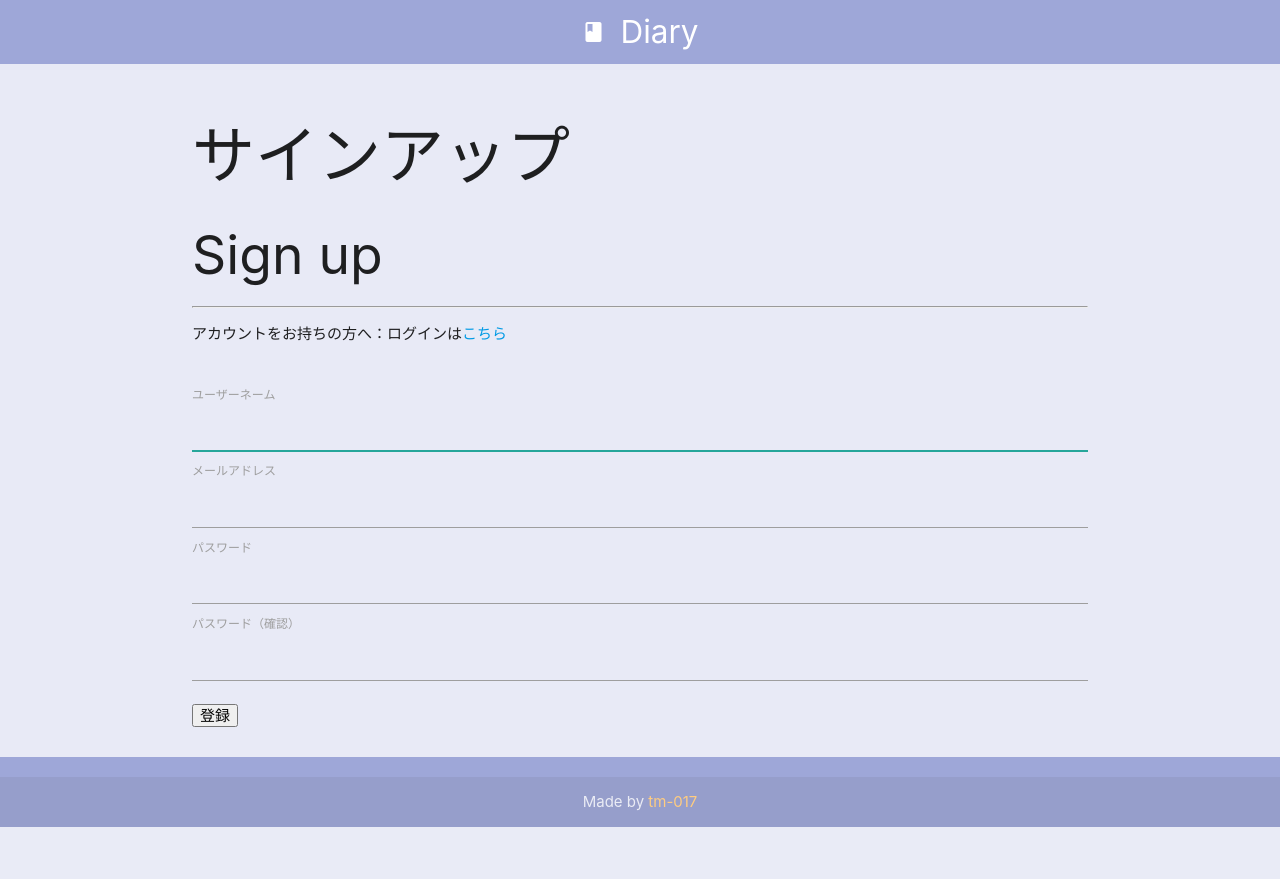
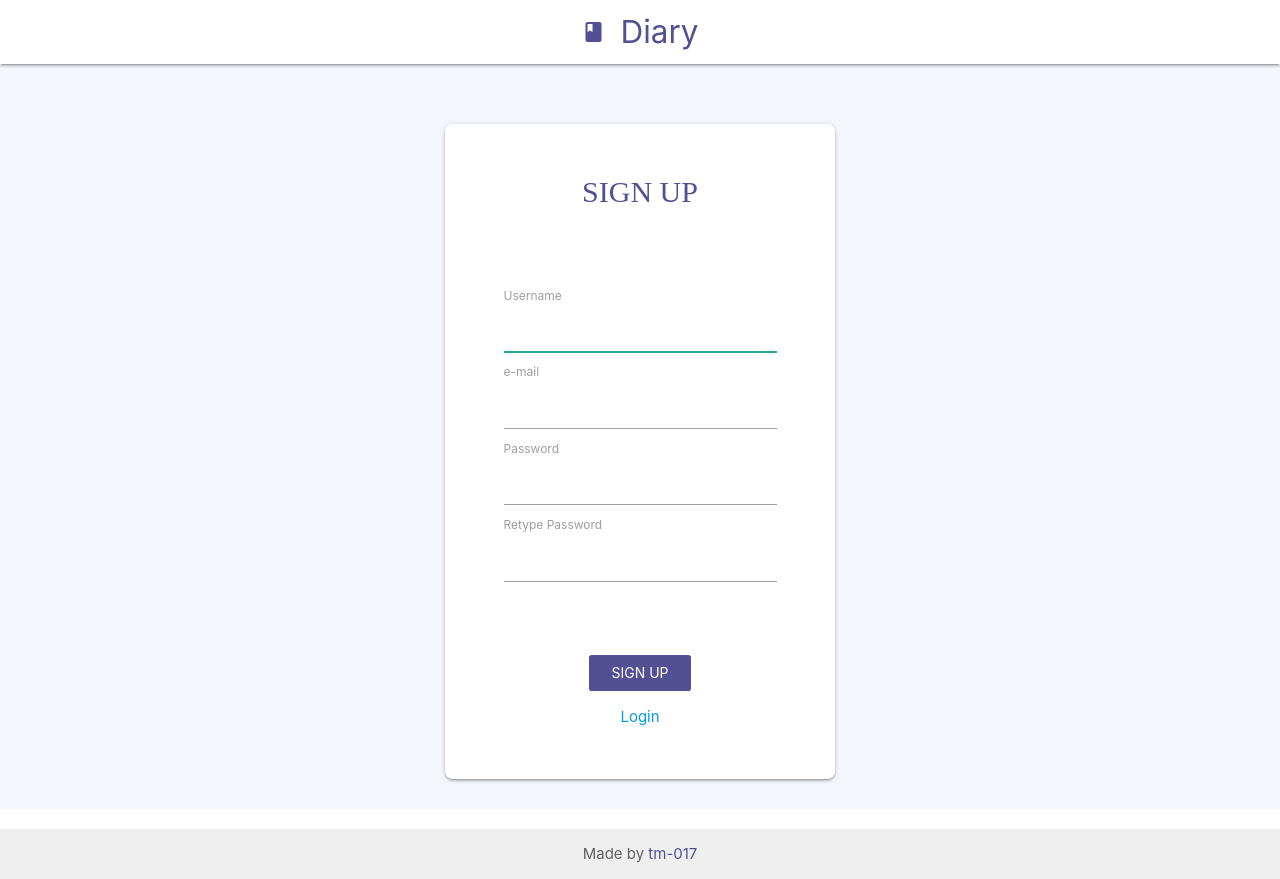
Before and after one commit to aoichi/SprintDiary, a Django app: page /signup/ in a window 1280 px wide. Before the commit the page ends 827 px from the top, so only its background shows below. Run offline with Django 3.2, Linux system fonts and the light colour scheme; some libraries are stand-ins or nearby versions.

Commit message:
design change

```diff
--- a/diary/forms.py
+++ b/diary/forms.py
@@ -94,4 +94,4 @@ class DiaryCreateForm(forms.ModelForm):
         #required=False
     )
     text = forms.CharField(
-                widget=forms.TextInput(attrs={'class':'materialize-textarea'}))
+                widget=forms.Textarea(attrs={'class':'bulmatextarea'}))
--- a/diary/static/diary/style.css
+++ b/diary/static/diary/style.css
@@ -25,16 +25,24 @@ main {
 
 
 .pagination li.active a{
-  background-color: #9ea7d8!important;
+  background-color: #515095!important;
 }
 
 .maincolor {
-    background-color: #9ea7d8;
+    color: #515095!important;
+}
+
+.btncolor {
+    background-color: #515095!important;
+}
+
+.backcolor {
+    background-color: #f4f7fd;
 }
 
 main {
     flex: 1 0 auto;
-    background-color: #e8eaf6;
+    background-color: #f4f7fd;
 }
 
 .collapsible.popout > li {
@@ -85,3 +93,77 @@ main {
     -webkit-box-shadow: 1px 1px 1px rgba(0,0,0,0.2);
     box-shadow: 1px 1px 1px rgba(0,0,0,0.2);
 }
+
+.fixednav {
+
+    width: 100%;
+    margin-left: auto;
+    left: auto;
+    right: auto;
+    position: fixed;
+    background-color: white;
+
+}
+
+.logcard {
+    margin: 0 auto;
+    max-width: 390px;
+    width: 90%;
+    border-radius: 8px;
+}
+
+.login100-form-title {
+    font-family: Ubuntu-Bold;
+    font-size: 30px;
+    color: #515095;
+    line-height: 1.2;
+    text-transform: uppercase;
+    text-align: center;
+    width: 100%;
+    display: block;
+}
+
+.p-b-51 {
+    padding-bottom: 51px;
+}
+
+.p-t-50 {
+    padding-top: 50px;
+}
+
+.waves-effect input[type="button"], .waves-effect input[type="reset"], .waves-effect input[type="submit"] {
+    border: 0;
+    font-style: normal;
+    font-size: inherit;
+    text-transform: inherit;
+    background: none;
+    color: white;
+}
+
+.bulmatextarea {
+    -moz-appearance: none;
+    -webkit-appearance: none;
+    align-items: center;
+    border: 1px solid transparent;
+        border-top-color: transparent;
+        border-right-color: transparent;
+        border-bottom-color: transparent;
+        border-left-color: transparent;
+    border-radius: 4px;
+    box-shadow: none;
+    display: inline-flex;
+    font-size: 1rem;
+    height: 2.25em;
+    justify-content: flex-start;
+    line-height: 1.5;
+    padding-bottom: calc(.375em - 1px);
+    padding-left: calc(.625em - 1px);
+    padding-right: calc(.625em - 1px);
+    padding-top: calc(.375em - 1px);
+    position: relative;
+    vertical-align: top;
+    /*background-color: white!important;*/
+    resize: none;
+    height: 300px;
+    border-color: #9e9e9e;
+}
--- a/diary/templates/diary/mydiary.html
+++ b/diary/templates/diary/mydiary.html
@@ -4,15 +4,16 @@
 {% block meta_title %}{{ heading }} - {{ block.super }}{% endblock %}
 
 {% block content %}
+<br><br>
 <section id="diary-list" class="container">
   {% for diary in object_list %}
   <ul class="collapsible expandable popout">
     <li>
       <div class="collapsible-header">
         {{ diary.title }}
-        <time class = "right" datetime="{{ diary.created_at | date:'Y-m-d' }}">{{ diary.created_at | date:'Y/n/j' }}</time>
+        <time class = "right grey-text text-darken-1" datetime="{{ diary.created_at | date:'Y-m-d' }}">{{ diary.created_at | date:'Y/n/j' }}</time>
       </div>
-      <div class="collapsible-body grey-text text-darken-4">
+      <div class="collapsible-body">
         <!--<a href="{% url 'diary:detail' diary.pk %}"> -->
         <div class="tag">{{ diary.category }}</div>
         <br>
--- a/diary/templates/diary/recommend.html
+++ b/diary/templates/diary/recommend.html
@@ -4,6 +4,7 @@
 {% block meta_title %}{{ heading }} - {{ block.super }}{% endblock %}
 
 {% block content %}
+<br><br>
 <section id="diary-list" class="container">
   {% for diary in object_list %}
   <ul class="collapsible expandable popout">
--- a/diary/templates/diary/signup.html
+++ b/diary/templates/diary/signup.html
@@ -3,50 +3,51 @@
 {% block title %}Signup | {% endblock %}
 
 {% block content %}
+<br><br>
 <section class="section">
-    <div class="container is-mobile">
-        <h1 class="title is-4">サインアップ</h1>
-        <h2 class="subtitle is-6">Sign up</h2>
-        <hr>
-        <p class="help">アカウントをお持ちの方へ：ログインは<a href="{% url 'diary:login' %}">こちら</a></p>
+    <div class="card logcard">
+      <div class="container">
+        <span class="login100-form-title p-t-50 p-b-51">Sign up</span>
           <br>
           <form method="post" action="">
               {% csrf_token %}
               <div class="field">
-                <label class="label">ユーザーネーム</label>
+                  <label class="label">Username</label>
                   <div class="control has-icons-left">
                       {{ form.username }}
                       <span class="icon is-small is-left"><i class="fas fa-user"></i></span>
                   </div>
               </div>
               <div class="field">
-                <label class="label">メールアドレス</label>
+                  <label class="label">e-mail</label>
                   <div class="control has-icons-left">
                       {{ form.email }}
                       <span class="icon is-small is-left"><i class="fas fa-envelope"></i></span>
                   </div>
               </div>
               <div class="field">
-                <label class="label">パスワード</label>
+                  <label class="label">Password</label>
                   <div class="control has-icons-left">
                       {{ form.password1 }}
                       <span class="icon is-small is-left"><i class="fas fa-lock"></i></span>
                   </div>
               </div>
               <div class="field">
-                <label class="label">パスワード（確認）</label>
+                  <label class="label">Retype Password</label>
                   <div class="control has-icons-left">
                       {{ form.password2 }}
                       <span class="icon is-small is-left"><i class="fas fa-lock"></i></span>
                   </div>
               </div>
-            <div class="field">
+              <div class="field center p-t-50">
                   <p class="control">
-                    <input type="submit" value="登録" class="button is-success">
+                      <input type="submit" value="SIGN UP" class="button is-success waves-effect waves-teal btn-flat btncolor">
                       <input type="hidden" name="next" value="{{ next }}" >
                   </p>
               </div>
+              <p class="help center p-b-51"><a href="{% url 'diary:login' %}">Login</a></p>
           </form>
+      </div>
     </div>
 </section>
 {% endblock %}
--- a/diary/templates/diary/simple_base.html
+++ b/diary/templates/diary/simple_base.html
@@ -19,10 +19,10 @@
 <body>
 <header>
   <nav>
-  	<div class="nav-wrapper maincolor">
+  	<div class="nav-wrapper white z-depth-1 fixednav">
   		<div class="row">
   			<div class="col s12">
-  			  <a href="#!" class="brand-logo center"><i class="material-icons">book</i>Diary</a>
+  			  <a href="#!" class="brand-logo center maincolor"><i class="material-icons maincolor">book</i>Diary</a>
   			</div>
   		</div>
 		</div>
@@ -43,10 +43,10 @@
   {% block content %}{% endblock %}
 </main>
 
-<footer class="page-footer maincolor">
+<footer class="page-footer white">
   <div class="footer-copyright">
-    <div class="container center">
-    Made by <a class="orange-text text-lighten-3">tm-017</a>
+    <div class="container center grey-text text-darken-2">
+    Made by <a class="maincolor">tm-017</a>
     </div>
   </div>
 </footer>
```
Also changed, not shown: diary/templates/diary/base.html (+12 -12 lines), diary/templates/diary/create.html (+17 -10 lines), diary/templates/diary/login.html (+9 -7 lines). Lines whose indentation alone changed are shown as unchanged.
